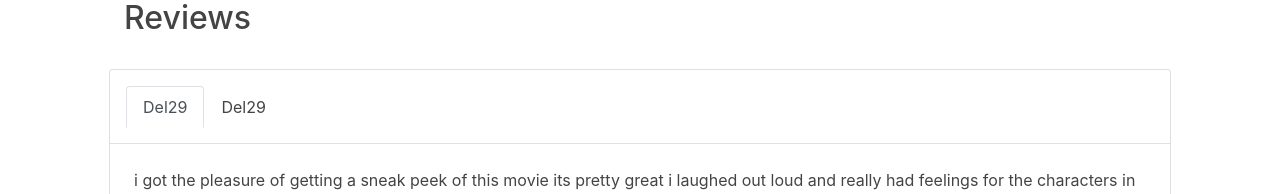
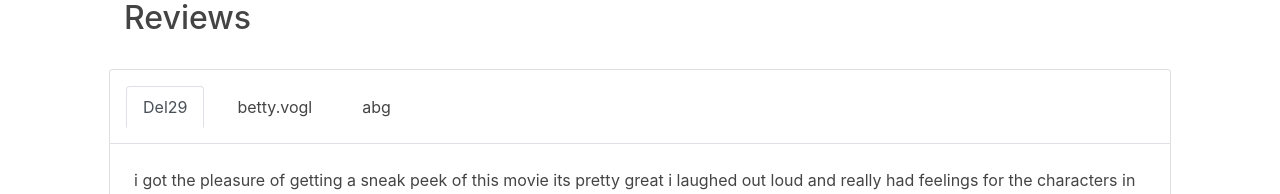
Before and after one commit to WildCodeSchool/toulouse-0219-js-moviescreen, a React (Create React App) app: page / in a window 1280 px wide. Shown: the part 851-1045 px from the top of the page. Built offline with nearby package versions, Linux system fonts and the light colour scheme.

Commit message:
fixed display or reviews

```diff
--- a/src/components/details/Reviews.js
+++ b/src/components/details/Reviews.js
@@ -1,4 +1,3 @@
-/* eslint-disable import/no-extraneous-dependencies */
 import React from 'react';
 import {
   TabContent,
@@ -9,7 +8,10 @@ import {
   Row,
   Col
 } from 'reactstrap';
+
 import classnames from 'classnames';
+import reviews from './reviews.json';
+
 
 class Reviews extends React.Component {
   constructor(props) {
@@ -17,7 +19,7 @@ class Reviews extends React.Component {
 
     this.toggle = this.toggle.bind(this);
     this.state = {
-      activeTab: '1'
+      activeTab: 0
     };
   }
 
@@ -30,8 +32,14 @@ class Reviews extends React.Component {
   }
 
   render() {
-    const { author, content } = this.props;
-
+    function partage() {
+      const myArr = [];
+      for (let i = 0; i < 3; i += 1) {
+        myArr.push(reviews.results[i]);
+      }
+      return myArr;
+    }
+    const review = partage(reviews);
     return (
       <div>
         <div className="container">
@@ -42,44 +50,32 @@ class Reviews extends React.Component {
           </div>
         </div>
         <div className="card m-4">
-
           <Nav tabs>
+            {review.map(({ author }, index) => (
               <NavItem className="py-3 pl-3">
                 <NavLink
-                className={classnames({ active: this.state.activeTab === '1' })}
+                  className={classnames({
+                    active: this.state.activeTab === index
+                  })}
                   onClick={() => {
-                  this.toggle('1');
+                    this.toggle(index);
                   }}
                 >
                   {author}
                 </NavLink>
               </NavItem>
-            <NavItem className="py-3">
-              <NavLink
-                className={classnames({ active: this.state.activeTab === '2' })}
-                onClick={() => {
-                  this.toggle('2');
-                }}
-              >
-                {author}
-              </NavLink>
-            </NavItem>
+            ))}
           </Nav>
           <TabContent activeTab={this.state.activeTab}>
-            <TabPane tabId="1" className="p-4">
+            {review.map(({ content }, index) => (
+              <TabPane tabId={index} className="p-4">
                 <Row>
                   <Col sm="12" className="">
                     <p>{content}</p>
                   </Col>
                 </Row>
               </TabPane>
-            <TabPane tabId="2" className="p-4">
-              <Row>
-                <Col sm="12">
-                  <p>{content}</p>
-                </Col>
-              </Row>
-            </TabPane>
+            ))}
           </TabContent>
         </div>
       </div>
--- a/src/components/details/reviews.json
+++ b/src/components/details/reviews.json
@@ -13,6 +13,12 @@
             "content": "The best dream-works movie yet for kids and <a hre=\"http://quizlets.co/\">quizlet</a> teens !!! It has a great story, great animation and great characters here's my review: The story: 10/10 the animation: 10/10 and the characters: 10/10 the movie: 10/10!!!",
             "id": "5c9a120d0e0a264cd3c53d47",
             "url": "https://www.themoviedb.org/review/5c9a120d0e0a264cd3c53d47"
+        },
+        {
+            "author": "abg",
+            "content": "lorem ipsum lorem ipsum lorem ipsum lorem ipsum lorem ipsum lorem ipsum lorem ipsum lorem ipsum lorem ipsum lorem ipsum lorem ipsum lorem ipsum lorem ipsum lorem ipsum lorem ipsum",
+            "id": "5c9a120d0e0a264cd3c53d47",
+            "url": "https://www.themoviedb.org/review/5c9a120d0e0a264cd3c53d47"
         }
     ],
     "total_pages": 1,
```
Also changed, not shown: src/App.js (+25 -0 lines). Lines whose indentation alone changed are shown as unchanged.
